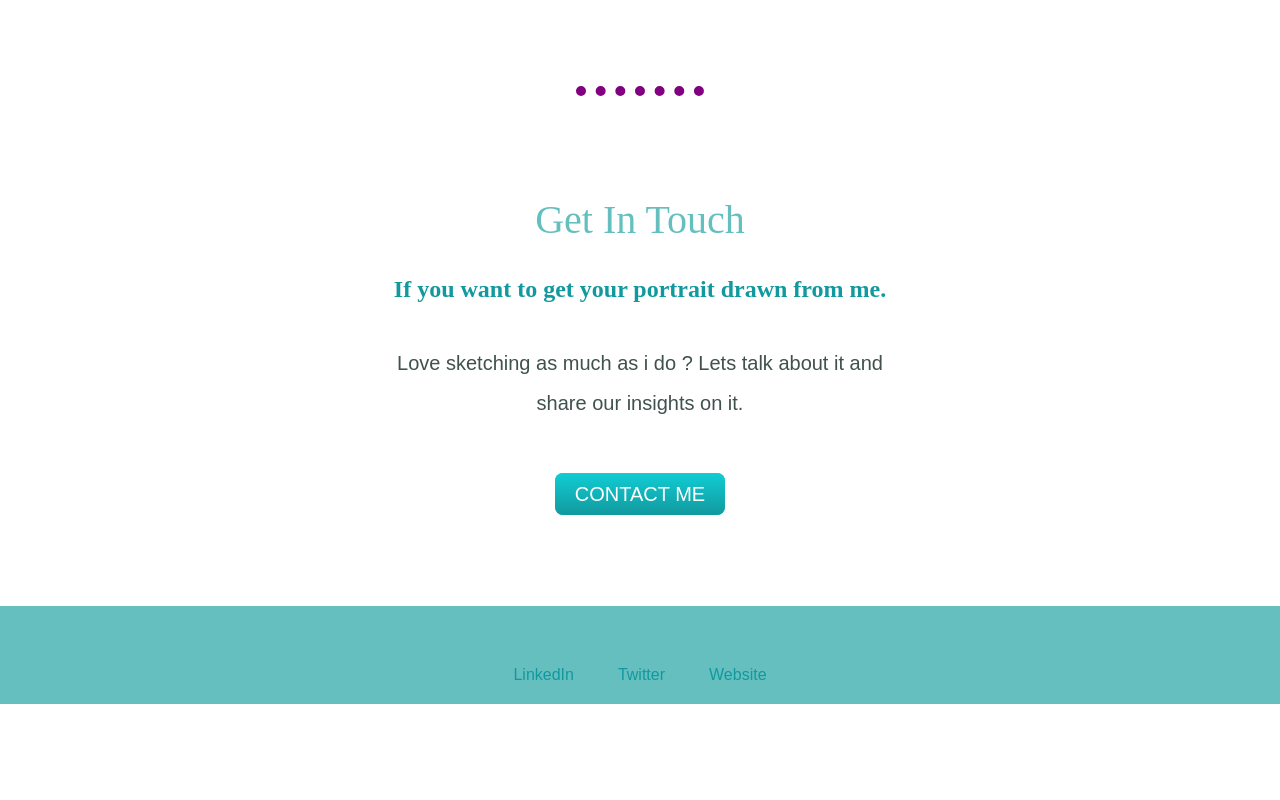
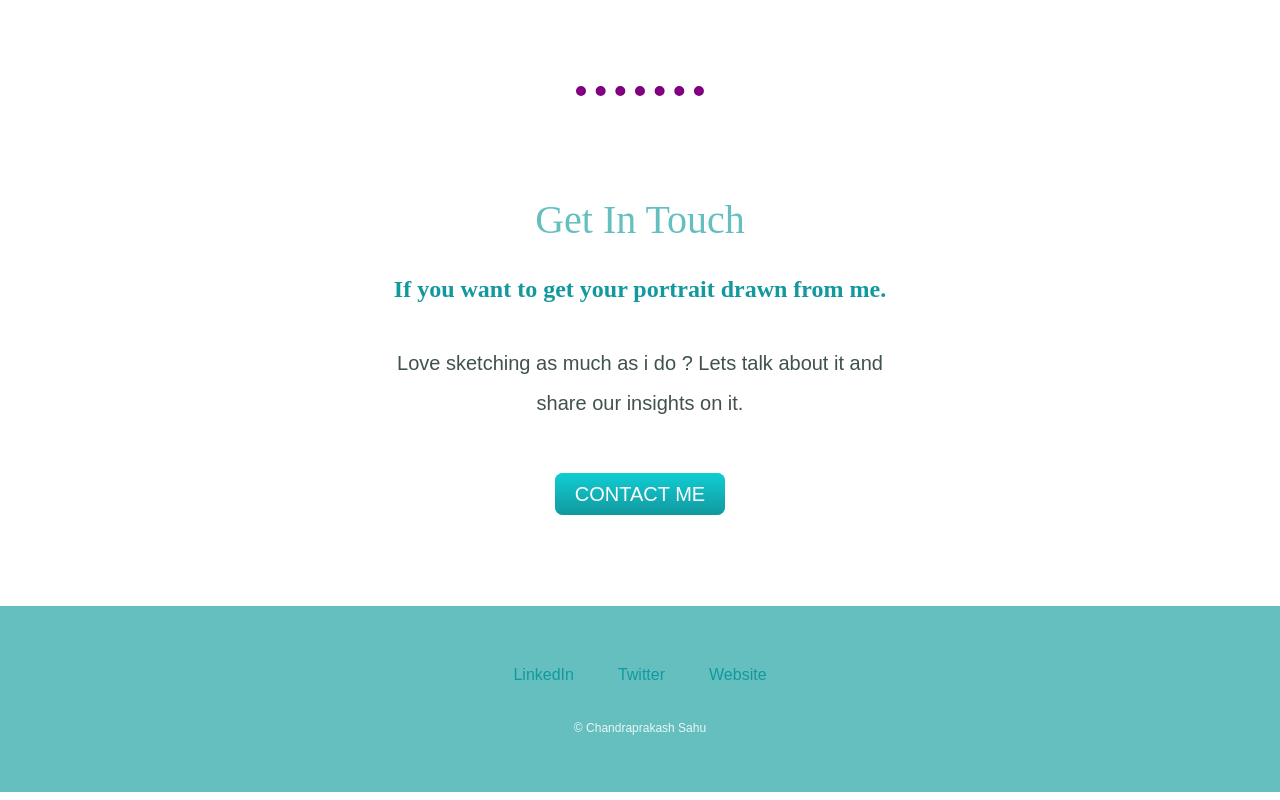
Before and after one commit to chandraprakash1412/portfolio, a plain HTML site: page index.html in a window 1280 px wide. Shown: the part 2099-2899 px from the top of the page. Before the commit the page ends 2811 px from the top, so only its background shows below. Drawn offline with Linux system fonts and the light colour scheme.

Commit message:
Update index.html

```diff
--- a/index.html
+++ b/index.html
@@ -51,7 +51,7 @@
   <a class="footer-link" href="https://www.linkedin.com/">LinkedIn</a>
   <a class="footer-link" href="https://twitter.com/">Twitter</a>
   <a class="footer-link" href="https://www.appbrewery.co/">Website</a>
- <!-- <p class="copyright">© Chandraprakash Sahu @ Animation studios.</p>  -->
+ <p class="copyright">© Chandraprakash Sahu  <!-- @ Animation studios.  --></p>
 </div>
 
 
```
